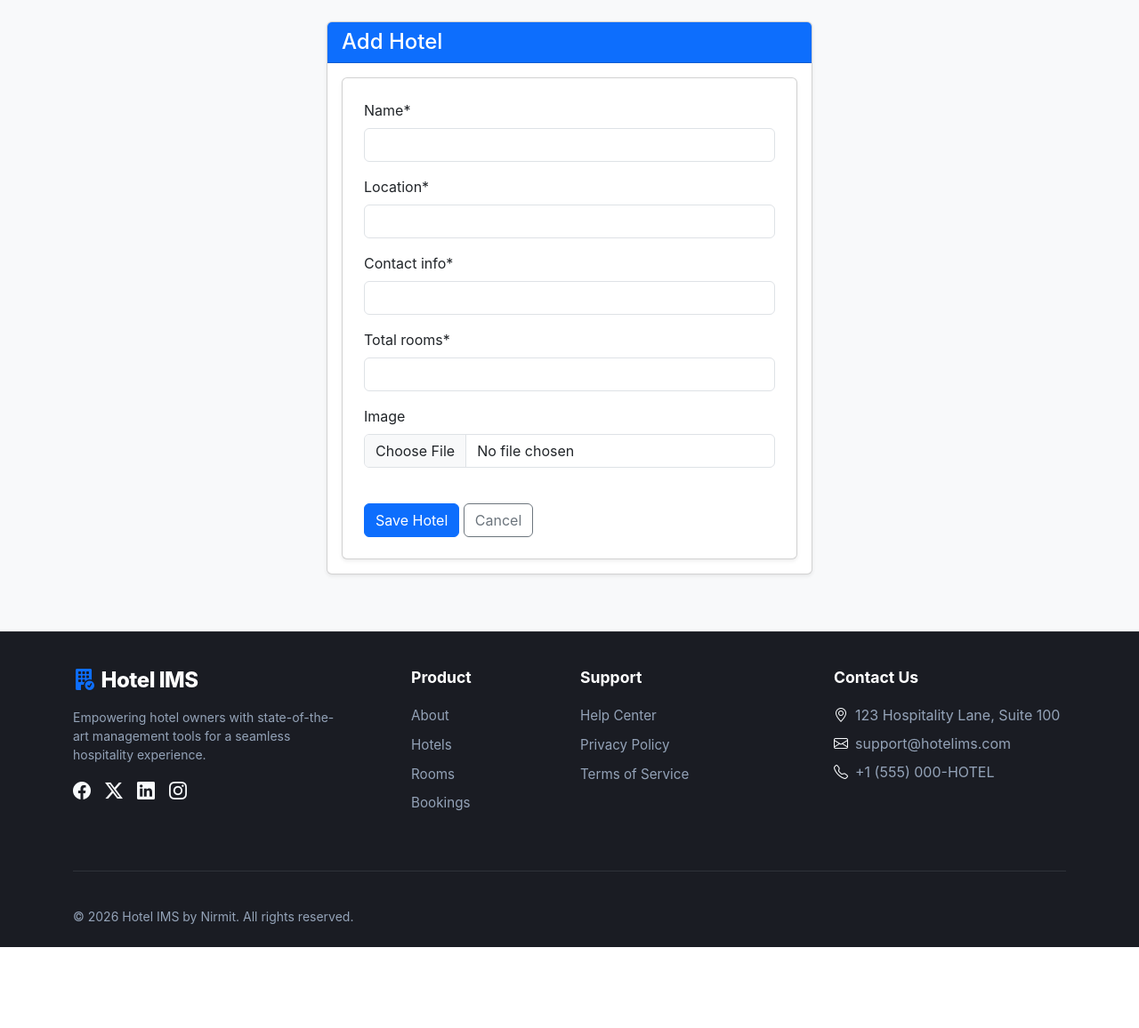
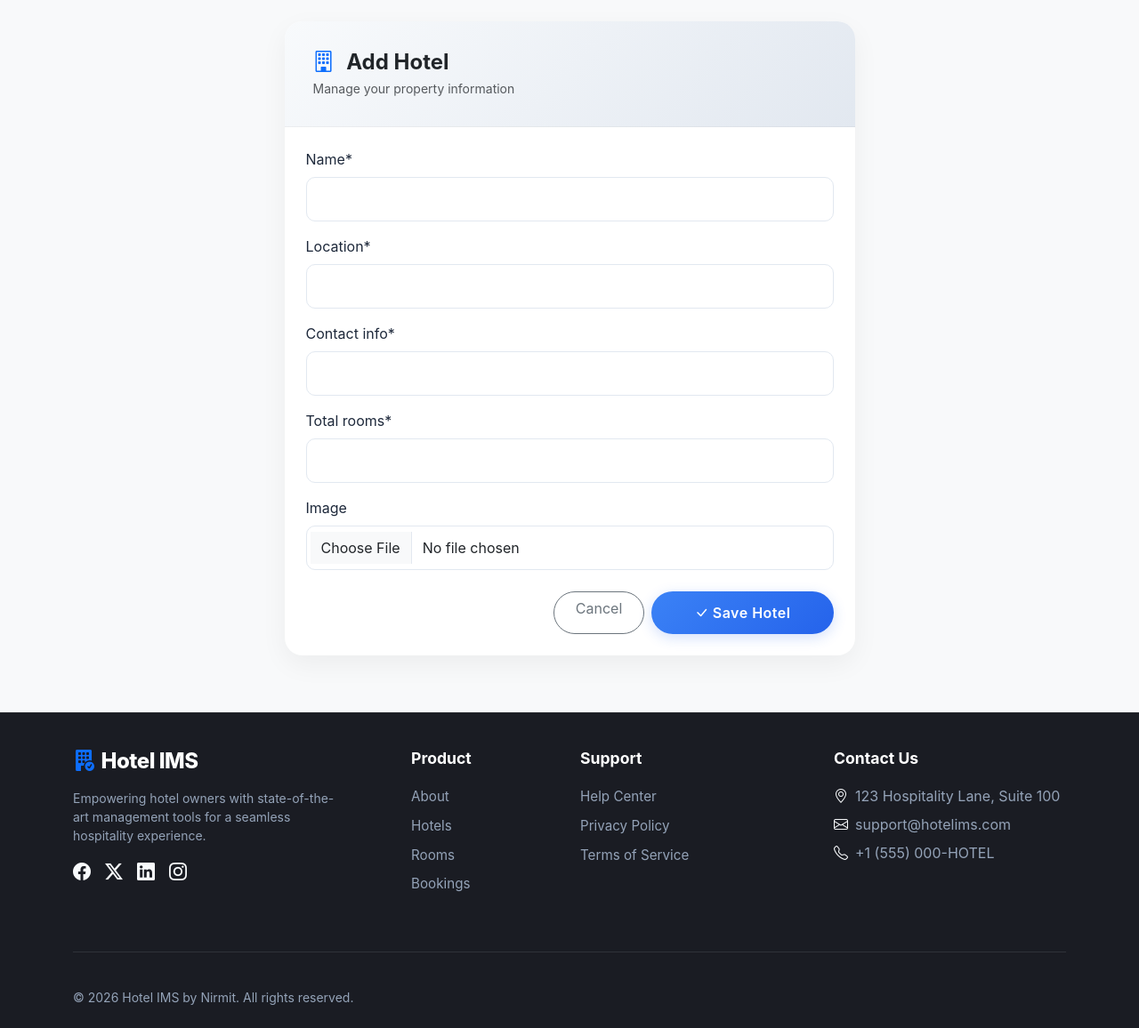
Before and after one commit to AsbinGhimire/iterative-hotel-system, a Django app: page /hotels/add/ in a window 1280 px wide. Shown: the part 63-1219 px from the top of the page at 89% size. Before the commit the page ends 1128 px from the top, so only its background shows below. Run offline with Django 5.2, Linux system fonts and the light colour scheme; the visitor is signed in with stand-in values (Sample User, id 1); some libraries are stand-ins or nearby versions.

Commit message:
feat: refine forms UI with clean professional design using crispy forms

```diff
--- a/hotel/templates/hotel/base.html
+++ b/hotel/templates/hotel/base.html
@@ -159,6 +159,68 @@
             margin-top: 1rem;
         }
     }
+
+    /* Form Styles */
+    .form-card {
+        background: white;
+        border: none;
+        border-radius: 20px;
+        box-shadow: 0 10px 30px rgba(0, 0, 0, 0.05);
+        overflow: hidden;
+    }
+
+    .form-header {
+        background: linear-gradient(135deg, #f8fafc 0%, #e2e8f0 100%);
+        padding: 2rem;
+        border-bottom: 1px solid rgba(0, 0, 0, 0.05);
+    }
+
+    .form-control,
+    .form-select {
+        border-radius: 10px;
+        padding: 0.75rem 1rem;
+        border: 1px solid #e2e8f0;
+        transition: all 0.3s ease;
+    }
+
+    .form-control:focus,
+    .form-select:focus {
+        border-color: var(--primary-color);
+        box-shadow: 0 0 0 4px rgba(59, 130, 246, 0.1);
+    }
+
+    .btn-gradient-primary {
+        background: linear-gradient(135deg, var(--primary-color) 0%, #2563eb 100%);
+        color: white;
+        border: none;
+        padding: 0.75rem 2rem;
+        border-radius: 50px;
+        font-weight: 600;
+        letter-spacing: 0.5px;
+        transition: all 0.3s ease;
+        box-shadow: 0 4px 15px rgba(37, 99, 235, 0.2);
+    }
+
+    .btn-gradient-primary:hover {
+        transform: translateY(-2px);
+        box-shadow: 0 8px 25px rgba(37, 99, 235, 0.3);
+        color: white;
+    }
+
+    .custom-file-upload {
+        border: 2px dashed #cbd5e1;
+        border-radius: 15px;
+        padding: 2rem;
+        text-align: center;
+        cursor: pointer;
+        transition: all 0.3s ease;
+        background: #f8fafc;
+    }
+
+    .custom-file-upload:hover {
+        border-color: var(--primary-color);
+        background: #eff6ff;
+    }
 </style>
 
 <body class="bg-light">
--- a/hotel/templates/hotel/hotel_form.html
+++ b/hotel/templates/hotel/hotel_form.html
@@ -3,27 +3,35 @@
 
 {% block content %}
 <div class="row justify-content-center">
-    <div class="col-md-6">
-        <div class="card shadow-sm">
-            <div class="card-header bg-primary text-white">
-                <h4 class="mb-0">{% if object %}Edit Hotel{% else %}Add Hotel{% endif %}</h4>
+    <div class="col-lg-7">
+        <div class="form-card">
+            <div class="form-header">
+                <h4 class="mb-1 fw-bold text-dark">
+                    <i class="bi bi-building me-2 text-primary"></i>
+                    {% if object %}Edit Hotel{% else %}Add Hotel{% endif %}
+                </h4>
+                <p class="text-muted small mb-0">Manage your property information</p>
             </div>
-            <div class="card-body">
-                <form method="post" enctype="multipart/form-data" class="card p-4 shadow-sm">
+
+            <div class="p-4">
+                <form method="post" enctype="multipart/form-data">
                     {% csrf_token %}
 
                     {% if form.non_field_errors %}
-                    <div class="alert alert-danger">
+                    <div class="alert alert-danger alert-dismissible fade show" role="alert">
                         {% for error in form.non_field_errors %}
-                        <p class="mb-0"><i class="bi bi-exclamation-triangle-fill me-2"></i>{{ error }}</p>
+                        <i class="bi bi-exclamation-triangle-fill me-2"></i>{{ error }}
                         {% endfor %}
                     </div>
                     {% endif %}
 
                     {{ form|crispy }}
-                    <div class="mt-4">
-                        <button type="submit" class="btn btn-primary">Save Hotel</button>
-                        <a href="{% url 'hotel_list' %}" class="btn btn-outline-secondary">Cancel</a>
+
+                    <div class="d-flex gap-2 justify-content-end mt-4">
+                        <a href="{% url 'hotel_list' %}" class="btn btn-outline-secondary rounded-pill px-4">Cancel</a>
+                        <button type="submit" class="btn btn-gradient-primary px-5">
+                            <i class="bi bi-check-lg me-1"></i>Save Hotel
+                        </button>
                     </div>
                 </form>
             </div>
```
Also changed, not shown: hotel/templates/hotel/booking_form.html (+27 -6 lines), hotel/templates/hotel/room_form.html (+26 -6 lines).
